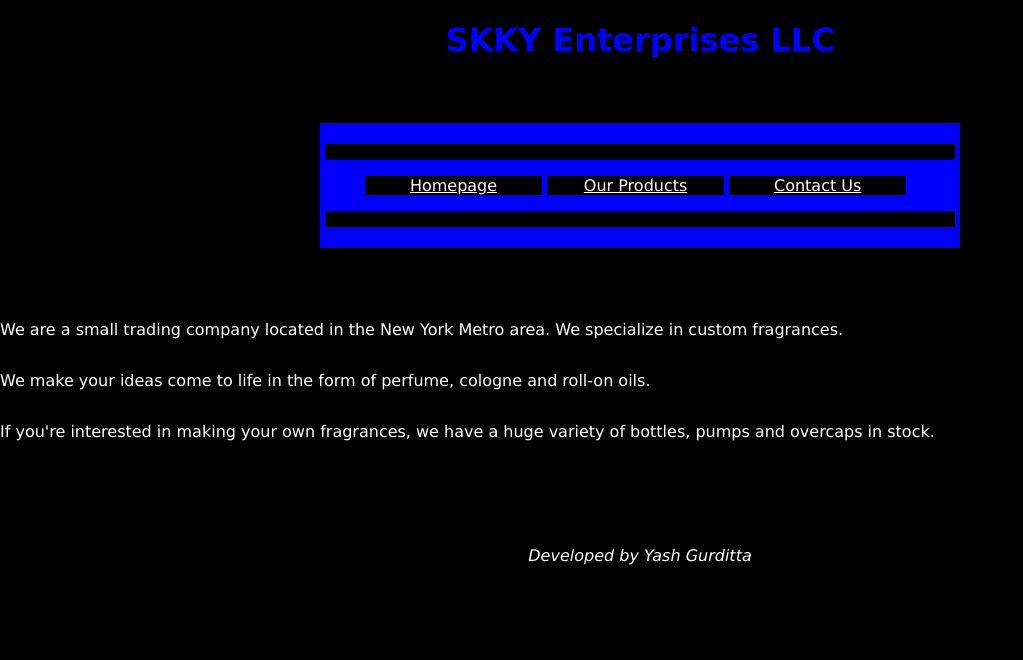
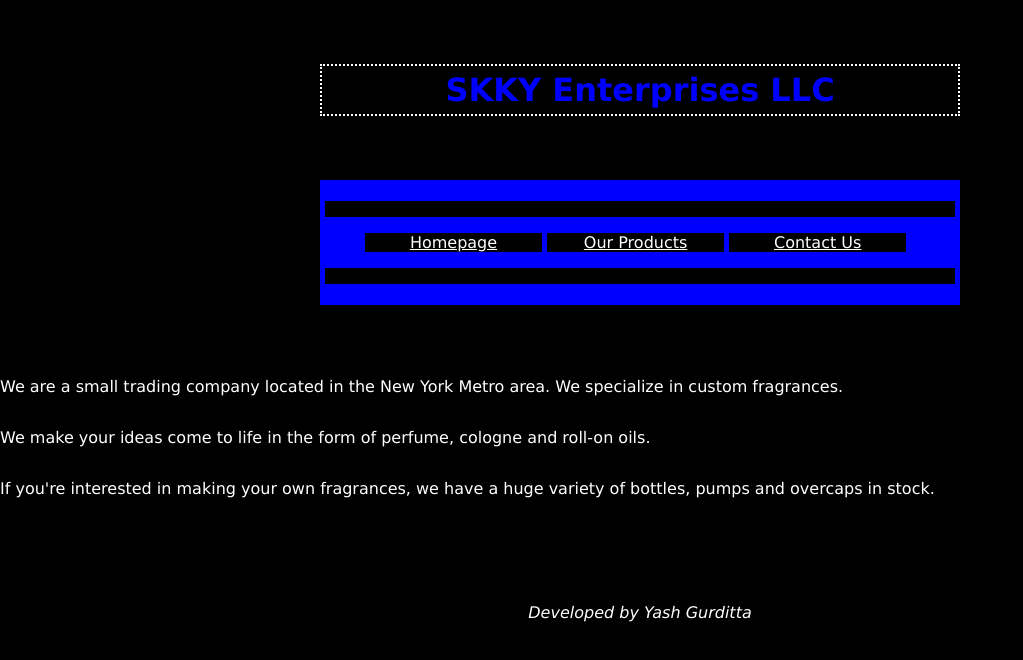
Before and after one commit to skkyllc/skkyllc.github.io, a plain HTML site: page index.html in a window 1280 px wide. Shown: the whole page, without its empty margins (0-1023 px from the left). Drawn offline with Linux system fonts and the light colour scheme.

Commit message:
Added Border

```diff
--- a/main.css
+++ b/main.css
@@ -7,6 +7,11 @@
 
 	h1 {
 	color: blue;
+	border-style: dotted;
+	border-width: 2px;
+	border-color: white;
+	padding: 5px 10px;
+	margin: 5% 25%;
 	}
 
 	p {
```
